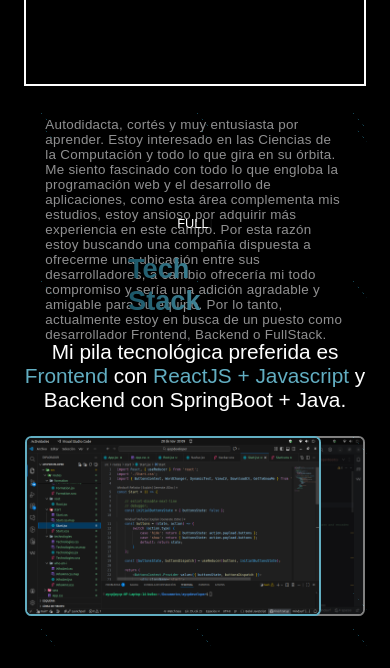
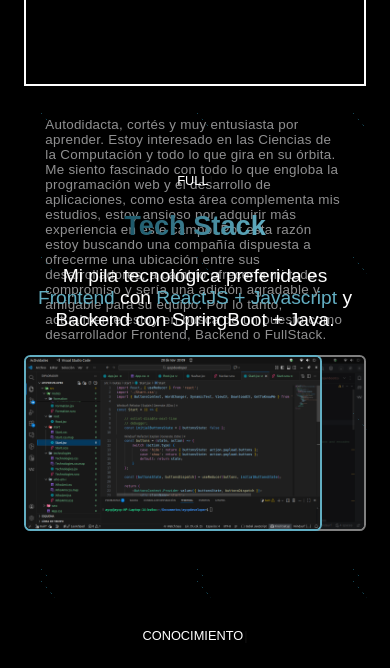
Before and after one commit to aycp-developer/aycpdeveloper, a React (Vite) app: page / in a window 390 px wide. Shown: the part 1040-1708 px from the top of the page. Built offline with nearby package versions, Linux system fonts and the light colour scheme; a web font is replaced by a local one.

Commit message:
nuevo cambio en el tamaño y posicionamiento de los elementos en el TechStack

```diff
--- a/src/routes/tech-stack/TechStack.css
+++ b/src/routes/tech-stack/TechStack.css
@@ -40,7 +40,6 @@
   color: white;
   font-size: 1.9rem;
   margin: 0 0 1.5rem 0;
-  height: 12%;
 }
 .tech-stack .desktop-tech-stack-images {
   display: flex;
@@ -52,13 +51,13 @@
   transition: all 0.3s;
   border-radius: 0.8rem;
   height: 99%;
-  width: 78.5%;
+  width: 78%;
 }
 .tech-stack .desktop-tech-stack-images .backend {
   transition: all 0.3s;
   border-radius: 0.8rem;
   height: 99%;
-  width: 78.5%;
+  width: 78%;
 }
 .tech-stack .mobile-tech-stack-images {
   display: none;
@@ -66,8 +65,8 @@
 
 @media (max-width: 429px) {
   .tech-stack {
-    padding-bottom: 0;
-    height: 26rem;
+    padding: 2.5rem 1.5rem 2.5rem 1.5rem;
+    height: 23rem;
   }
   .tech-stack .fullstack-subtitle {
     font-size: 0.8rem;
@@ -76,9 +75,8 @@
     font-size: 1.7rem;
   }
   .tech-stack .tech-stack-paragraph {
-    font-size: 1.3rem;
-    height: 4.5rem;
-    width: 92vw;
+    font-size: 1.2rem;
+    width: 100%;
   }
   .tech-stack .desktop-tech-stack-images {
     display: none;
@@ -86,8 +84,8 @@
   .tech-stack .mobile-tech-stack-images {
     display: block;
     position: relative;
-    height: 11.3rem;
-    width: 87vw;
+    height: 48%;
+    width: 100%;
   }
   .tech-stack .mobile-tech-stack-images .frontend {
     transition: all 0.3s;
@@ -102,18 +100,12 @@
     width: 85.95%;
   }
 }
-@media (max-width: 377px) {
+@media (max-width: 387px) {
   .tech-stack .tech-stack-title {
     font-size: 1.6rem;
   }
   .tech-stack .tech-stack-paragraph {
-    font-size: 1.2rem;
-    height: 4.5rem;
-    width: 92vw;
-  }
-  .tech-stack .mobile-tech-stack-images {
-    height: 10.3rem;
-    width: 87vw;
+    font-size: 1.1rem;
   }
 }
 @media (max-width: 369px) {
@@ -121,18 +113,6 @@
     font-size: 1.5rem;
   }
   .tech-stack .tech-stack-paragraph {
-    font-size: 1.1rem;
-    height: 4.5rem;
-    width: 92vw;
-  }
-  .tech-stack .mobile-tech-stack-images {
-    height: 9.9rem;
-    width: 86.8vw;
-  }
-}
-@media (max-width: 361px) {
-  .tech-stack .mobile-tech-stack-images {
-    height: 9.5rem;
-    width: 86.7vw;
+    font-size: 1rem;
   }
 }/*# sourceMappingURL=TechStack.css.map */
--- a/src/routes/tech-stack/TechStack.scss
+++ b/src/routes/tech-stack/TechStack.scss
@@ -4,7 +4,7 @@
     transition: all 0.3s;
     border-radius: 0.8rem;
     height: 99%;
-    width: 78.5%;
+    width: 78%;
 }
 
 @mixin mobile-image-config {
@@ -37,7 +37,6 @@
         color: white;
         font-size: 1.9rem;
         margin: 0 0 1.5rem 0;
-        height: 12%;
     }
 
     .desktop-tech-stack-images {
@@ -62,8 +61,8 @@
 
 @media (max-width: 429px) {
     .tech-stack {
-        padding-bottom: 0;
-        height: 26rem;
+        padding: 2.5rem 1.5rem 2.5rem 1.5rem;
+        height: 23rem;
 
         .fullstack-subtitle {
             font-size: 0.8rem;
@@ -74,9 +73,8 @@
         }
 
         .tech-stack-paragraph {
-            font-size: 1.3rem;
-            height: 4.5rem;
-            width: 92vw;
+            font-size: 1.2rem;
+            width: 100%;
         }
 
         .desktop-tech-stack-images {
@@ -86,8 +84,8 @@
         .mobile-tech-stack-images {
             display: block;
             position: relative;
-            height: 11.3rem;
-            width: 87vw;
+            height: 48%;
+            width: 100%;
 
             .frontend {
                 @include mobile-image-config;
@@ -100,21 +98,14 @@
     }
 }
 
-@media (max-width: 377px) {
+@media (max-width: 387px) {
     .tech-stack {
         .tech-stack-title {
             font-size: 1.6rem;
         }
 
         .tech-stack-paragraph {
-            font-size: 1.2rem;
-            height: 4.5rem;
-            width: 92vw;
-        }
-
-        .mobile-tech-stack-images {
-            height: 10.3rem;
-            width: 87vw;
+            font-size: 1.1rem;
         }
     }
 }
@@ -126,23 +117,7 @@
         }
 
         .tech-stack-paragraph {
-            font-size: 1.1rem;
-            height: 4.5rem;
-            width: 92vw;
-        }
-
-        .mobile-tech-stack-images {
-            height: 9.9rem;
-            width: 86.8vw;
+            font-size: 1rem;
         }
     }
 }
-
-@media (max-width: 361px) {
-    .tech-stack {
-        .mobile-tech-stack-images {
-            height: 9.5rem;
-            width: 86.7vw;
-        }
-    }
-}
```
Also changed, not shown: 1 other file (tests, documents, lock files or other folders).
